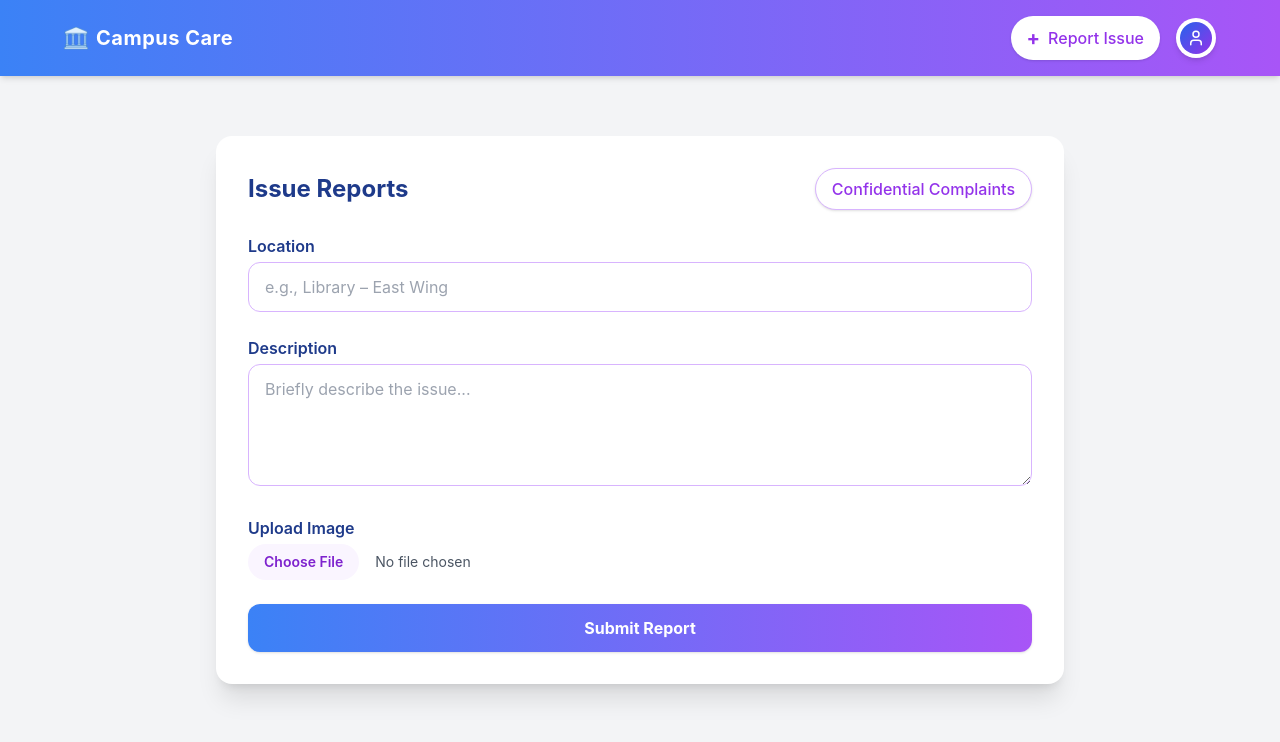
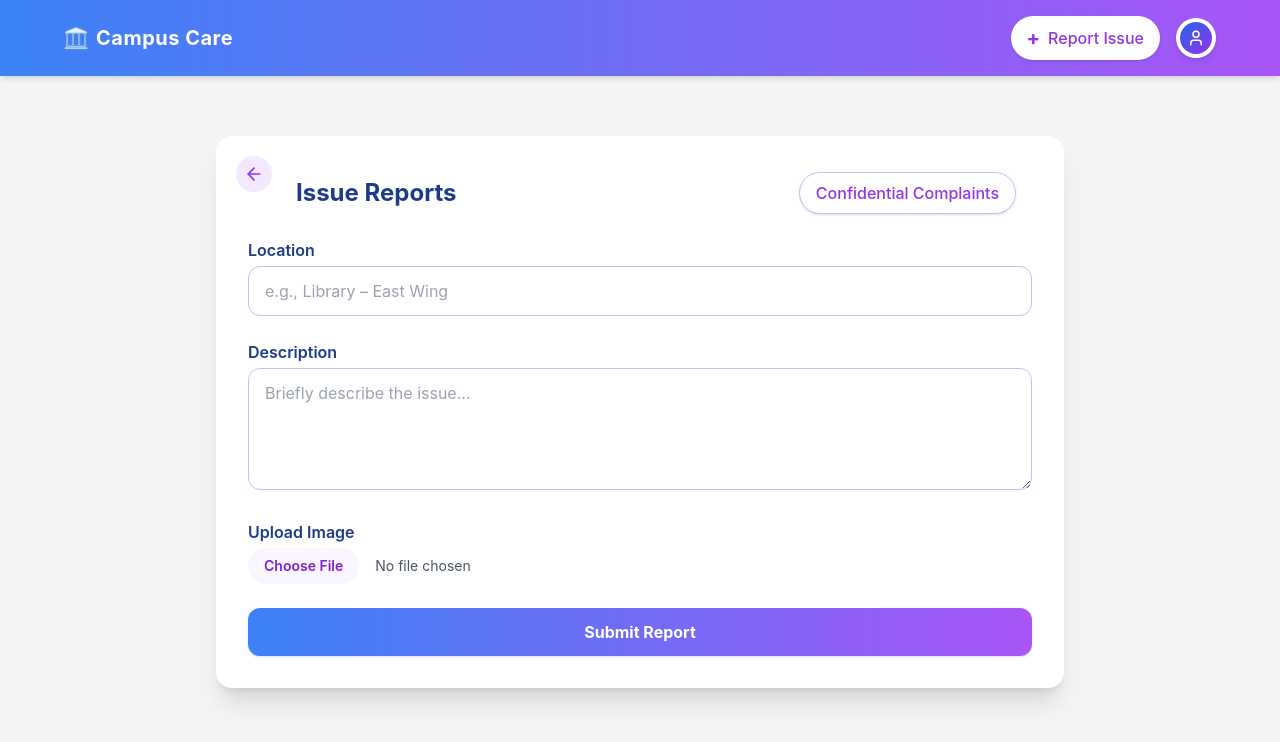
Before and after one commit to sa-l-aash/Campus-Care-Management-System, a React (Create React App) app: page /report in a window 1280 px wide. Shown: the top 742 px of the page. Built offline with nearby package versions, Linux system fonts and the light colour scheme.

Commit message:
added a abck button and made the confidential complaint button work

```diff
--- a/src/components/ReportForm.jsx
+++ b/src/components/ReportForm.jsx
@@ -1,6 +1,10 @@
 import React, { useState } from "react";
+import { useNavigate } from "react-router-dom";
+import { ArrowLeft } from "lucide-react";
 
 export default function ReportForm() {
+  const navigate = useNavigate();
+
   const [formData, setFormData] = useState({
     description: "",
     location: "",
@@ -35,14 +39,23 @@ export default function ReportForm() {
   };
 
   return (
-    <div className="mt-28 max-w-5xl mx-auto bg-white p-8 rounded-2xl shadow-xl">
-      {/* Header Bar with Plain Button */}
-      <div className="flex justify-between items-center mb-6">
+    <div className="mt-28 max-w-5xl mx-auto bg-white p-8 rounded-2xl shadow-xl relative">
+      {/* Back Button (styled like ComplaintForm) */}
+      <button
+        onClick={() => navigate(-1)}
+        className="absolute top-5 left-5 bg-purple-100 text-purple-600 hover:bg-purple-200 rounded-full p-2 transition"
+        aria-label="Back"
+      >
+        <ArrowLeft size={20} />
+      </button>
+
+      {/* Header and Confidential Button */}
+      <div className="flex justify-between items-center mb-6 pt-1 pl-12 pr-4">
         <h2 className="text-2xl font-bold text-blue-900">Issue Reports</h2>
 
-        {/* Plain modern button */}
         <button
           type="button"
+          onClick={() => navigate("/complaint")}
           className="px-4 py-2 bg-white text-purple-600 border border-purple-300 rounded-full font-medium shadow hover:scale-105 transition-all duration-300"
         >
           Confidential Complaints
```
